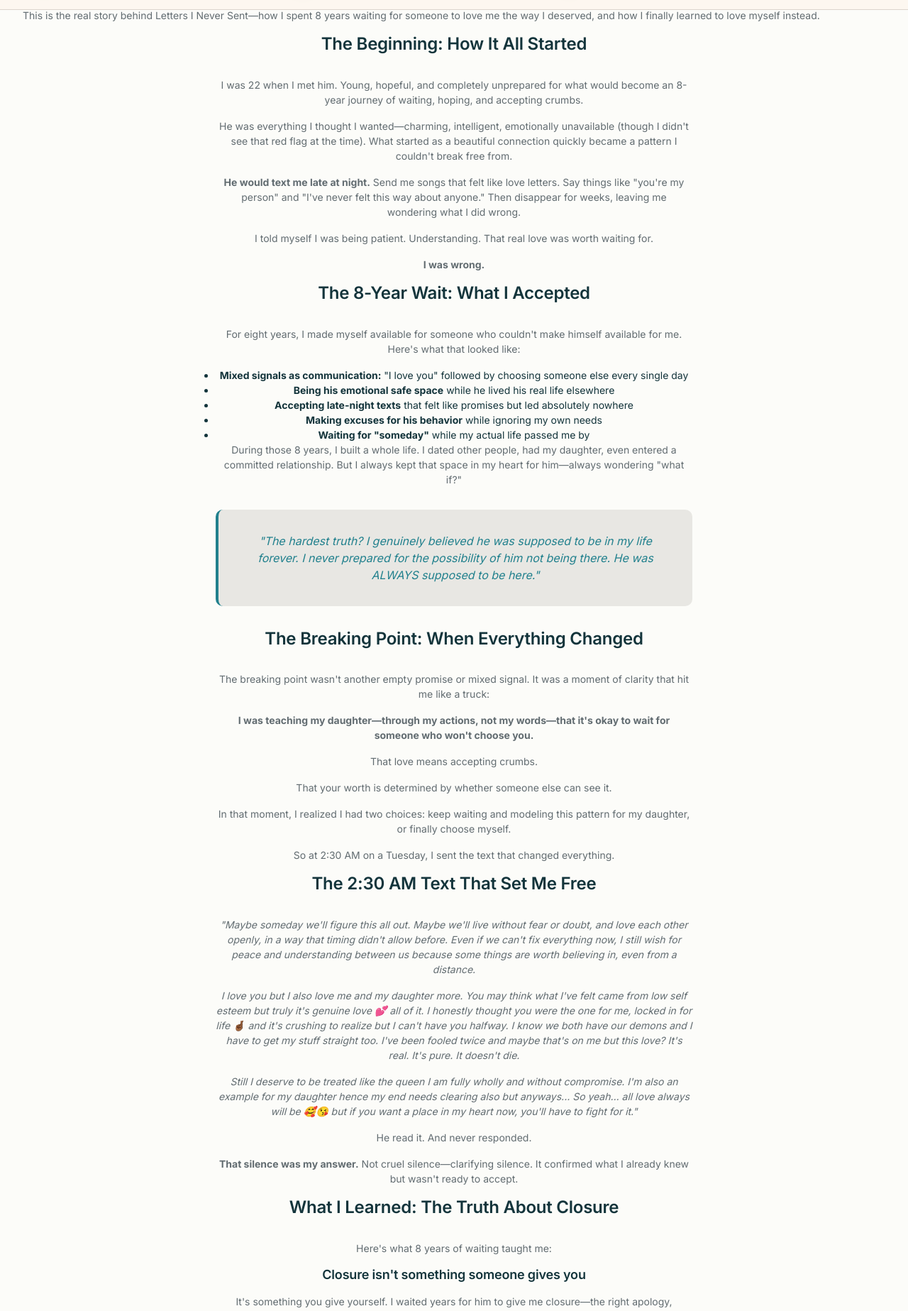
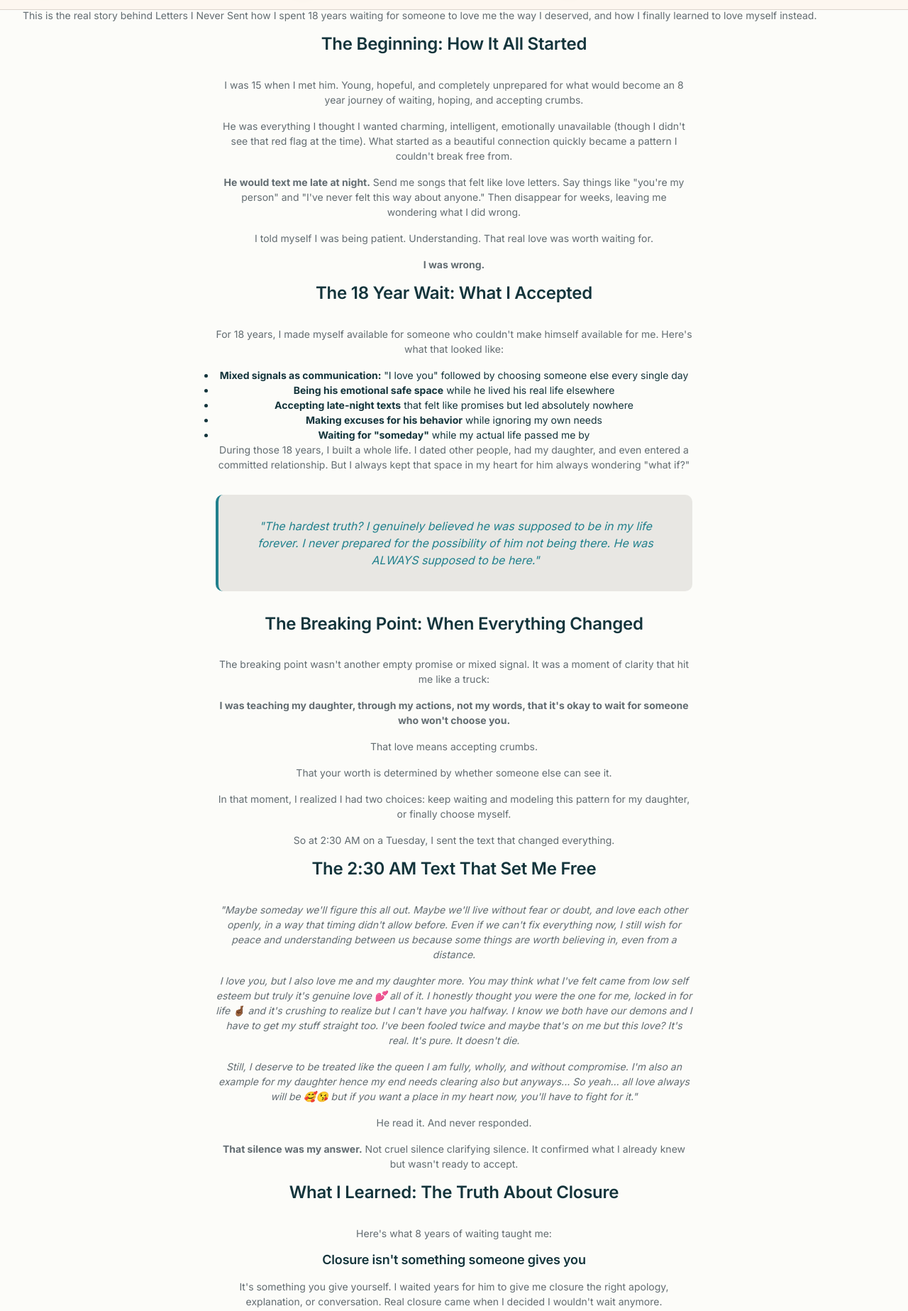
Before and after one commit to lettersIneversent/letters-never-sent, a plain HTML site: page about.html in a window 1280 px wide. Shown: the part 41-1888 px from the top of the page at 71% size. Drawn offline with Linux system fonts and the light colour scheme; a web font is replaced by a local one.

Commit message:
Update about.html

```diff
--- a/about.html
+++ b/about.html
@@ -45,7 +45,7 @@
         <div class="container">
             <div class="page-hero-content">
                 <h1>My Truth: 8 Years of Waiting, One Moment of Choosing</h1>
-                <p class="page-hero-subtitle">This is the real story behind Letters I Never Sent—how I spent 8 years waiting for someone to love me the way I deserved, and how I finally learned to love myself instead.</p>
+                <p class="page-hero-subtitle">This is the real story behind Letters I Never Sent how I spent 18 years waiting for someone to love me the way I deserved, and how I finally learned to love myself instead.</p>
             </div>
         </div>
     </section>
@@ -58,9 +58,9 @@
                 <!-- The Beginning -->
                 <div class="story-section">
                     <h2>The Beginning: How It All Started</h2>
-                    <p>I was 22 when I met him. Young, hopeful, and completely unprepared for what would become an 8-year journey of waiting, hoping, and accepting crumbs.</p>
+                    <p>I was 15 when I met him. Young, hopeful, and completely unprepared for what would become an 8 year journey of waiting, hoping, and accepting crumbs.</p>
 
-                    <p>He was everything I thought I wanted—charming, intelligent, emotionally unavailable (though I didn't see that red flag at the time). What started as a beautiful connection quickly became a pattern I couldn't break free from.</p>
+                    <p>He was everything I thought I wanted charming, intelligent, emotionally unavailable (though I didn't see that red flag at the time). What started as a beautiful connection quickly became a pattern I couldn't break free from.</p>
 
                     <p><strong>He would text me late at night.</strong> Send me songs that felt like love letters. Say things like "you're my person" and "I've never felt this way about anyone." Then disappear for weeks, leaving me wondering what I did wrong.</p>
 
@@ -71,8 +71,8 @@
 
                 <!-- The Long Wait -->
                 <div class="story-section">
-                    <h2>The 8-Year Wait: What I Accepted</h2>
-                    <p>For eight years, I made myself available for someone who couldn't make himself available for me. Here's what that looked like:</p>
+                    <h2>The 18 Year Wait: What I Accepted</h2>
+                    <p>For 18 years, I made myself available for someone who couldn't make himself available for me. Here's what that looked like:</p>
 
                     <ul class="story-list">
                         <li><strong>Mixed signals as communication:</strong> "I love you" followed by choosing someone else every single day</li>
@@ -82,7 +82,7 @@
                         <li><strong>Waiting for "someday"</strong> while my actual life passed me by</li>
                     </ul>
 
-                    <p>During those 8 years, I built a whole life. I dated other people, had my daughter, even entered a committed relationship. But I always kept that space in my heart for him—always wondering "what if?"</p>
+                    <p>During those 18 years, I built a whole life. I dated other people, had my daughter, and even entered a committed relationship. But I always kept that space in my heart for him always wondering "what if?"</p>
 
                     <blockquote class="story-quote">
                         "The hardest truth? I genuinely believed he was supposed to be in my life forever. I never prepared for the possibility of him not being there. He was ALWAYS supposed to be here."
@@ -94,7 +94,7 @@
                     <h2>The Breaking Point: When Everything Changed</h2>
                     <p>The breaking point wasn't another empty promise or mixed signal. It was a moment of clarity that hit me like a truck:</p>
 
-                    <p><strong>I was teaching my daughter—through my actions, not my words—that it's okay to wait for someone who won't choose you.</strong></p>
+                    <p><strong>I was teaching my daughter, through my actions, not my words, that it's okay to wait for someone who won't choose you.</strong></p>
 
                     <p>That love means accepting crumbs.</p>
 
@@ -111,14 +111,14 @@
                     <div class="message-box">
                         <p><em>"Maybe someday we'll figure this all out. Maybe we'll live without fear or doubt, and love each other openly, in a way that timing didn't allow before. Even if we can't fix everything now, I still wish for peace and understanding between us because some things are worth believing in, even from a distance.</em></p>
 
-                        <p><em>I love you but I also love me and my daughter more. You may think what I've felt came from low self esteem but truly it's genuine love 💕 all of it. I honestly thought you were the one for me, locked in for life 🤞🏾 and it's crushing to realize but I can't have you halfway. I know we both have our demons and I have to get my stuff straight too. I've been fooled twice and maybe that's on me but this love? It's real. It's pure. It doesn't die.</em></p>
+                        <p><em>I love you, but I also love me and my daughter more. You may think what I've felt came from low self esteem but truly it's genuine love 💕 all of it. I honestly thought you were the one for me, locked in for life 🤞🏾 and it's crushing to realize but I can't have you halfway. I know we both have our demons and I have to get my stuff straight too. I've been fooled twice and maybe that's on me but this love? It's real. It's pure. It doesn't die.</em></p>
 
-                        <p><em>Still I deserve to be treated like the queen I am fully wholly and without compromise. I'm also an example for my daughter hence my end needs clearing also but anyways... So yeah… all love always will be 🥰😘 but if you want a place in my heart now, you'll have to fight for it."</em></p>
+                        <p><em>Still, I deserve to be treated like the queen I am fully, wholly, and without compromise. I'm also an example for my daughter hence my end needs clearing also but anyways... So yeah… all love always will be 🥰😘 but if you want a place in my heart now, you'll have to fight for it."</em></p>
                     </div>
 
                     <p>He read it. And never responded.</p>
 
-                    <p><strong>That silence was my answer.</strong> Not cruel silence—clarifying silence. It confirmed what I already knew but wasn't ready to accept.</p>
+                    <p><strong>That silence was my answer.</strong> Not cruel silence clarifying silence. It confirmed what I already knew but wasn't ready to accept.</p>
                 </div>
 
                 <!-- What I Learned -->
@@ -129,22 +129,22 @@
                     <div class="lessons-grid">
                         <div class="lesson-card">
                             <h3>Closure isn't something someone gives you</h3>
-                            <p>It's something you give yourself. I waited years for him to give me closure—the right apology, explanation, or conversation. Real closure came when I decided I wouldn't wait anymore.</p>
+                            <p>It's something you give yourself. I waited years for him to give me closure the right apology, explanation, or conversation. Real closure came when I decided I wouldn't wait anymore.</p>
                         </div>
 
                         <div class="lesson-card">
                             <h3>Love doesn't mean accepting crumbs</h3>
-                            <p>I told myself I was being "understanding" by accepting whatever he could give. But love that requires you to shrink, wait, or accept less isn't love—it's emotional convenience.</p>
+                            <p>I told myself I was being "understanding" by accepting whatever he could give. But love that requires you to shrink, wait, or accept less isn't love, it's emotional convenience.</p>
                         </div>
 
                         <div class="lesson-card">
                             <h3>You teach people how to treat you</h3>
-                            <p>By accepting halfway love for 8 years, I taught him that's all he needed to give. The day I said "I can't have you halfway," everything changed.</p>
+                            <p>By accepting halfway love for 8 years, I taught him that's all he needed to give. The day I said, "I can't have you halfway," everything changed.</p>
                         </div>
 
                         <div class="lesson-card">
                             <h3>Your worth isn't negotiable</h3>
-                            <p>I spent years trying to prove my worth to someone who couldn't see it. Now I know: if someone can't see your value, the problem isn't your value—it's their vision.</p>
+                            <p>I spent years trying to prove my worth to someone who couldn't see it. Now I know: if someone can't see your value, the problem isn't your value, it's their vision.</p>
                         </div>
                     </div>
                 </div>
@@ -164,7 +164,7 @@
                         <li>You have the power to choose yourself, starting right now</li>
                     </ul>
 
-                    <p><strong>Every day, I choose myself.</strong> I choose boundaries over people-pleasing. I choose peace over drama. I choose love that chooses me back.</p>
+                    <p><strong>Every day, I choose myself.</strong> I choose boundaries over people pleasing. I choose peace over drama. I choose love that chooses me back.</p>
 
                     <p>And I'm here to help you do the same.</p>
                 </div>
@@ -184,7 +184,7 @@
                             <li><strong>Hope that better love exists</strong> when you stop accepting less</li>
                         </ul>
 
-                        <p>If my 8-year journey helps even one person choose themselves sooner, then every tear, every sleepless night, every moment of waiting will have been worth it.</p>
+                        <p>If my 18 year journey helps even one person choose themselves sooner, then every tear, every sleepless night, every moment of waiting will have been worth it.</p>
 
                         <blockquote class="mission-quote">
                             "You don't need anyone's permission to choose yourself. You just need to be brave enough to do it."
@@ -201,7 +201,7 @@
         <div class="container">
             <div class="cta-content">
                 <h2>Ready to Stop Waiting and Start Healing?</h2>
-                <p>Get my free Closure Letter Template—the exact framework that helped me find peace after 8 years of waiting.</p>
+                <p>Get my free Closure Letter Template the exact framework that helped me find peace after 18 years of waiting.</p>
                 <a href="#" class="btn-primary">Get Free Template</a>
                 <p class="cta-note">Join thousands of women who've chosen themselves.</p>
             </div>
@@ -214,7 +214,7 @@
             <div class="footer-content">
                 <div class="footer-section">
                     <h3>Letters I Never Sent</h3>
-                    <p>Real talk about healing, boundaries, and self-love after heartbreak.</p>
+                    <p>Real talk about healing, boundaries, and self love after heartbreak.</p>
                     <div class="social-links">
                         <a href="#" class="social-link">Instagram</a>
                         <a href="#" class="social-link">Pinterest</a>
```
